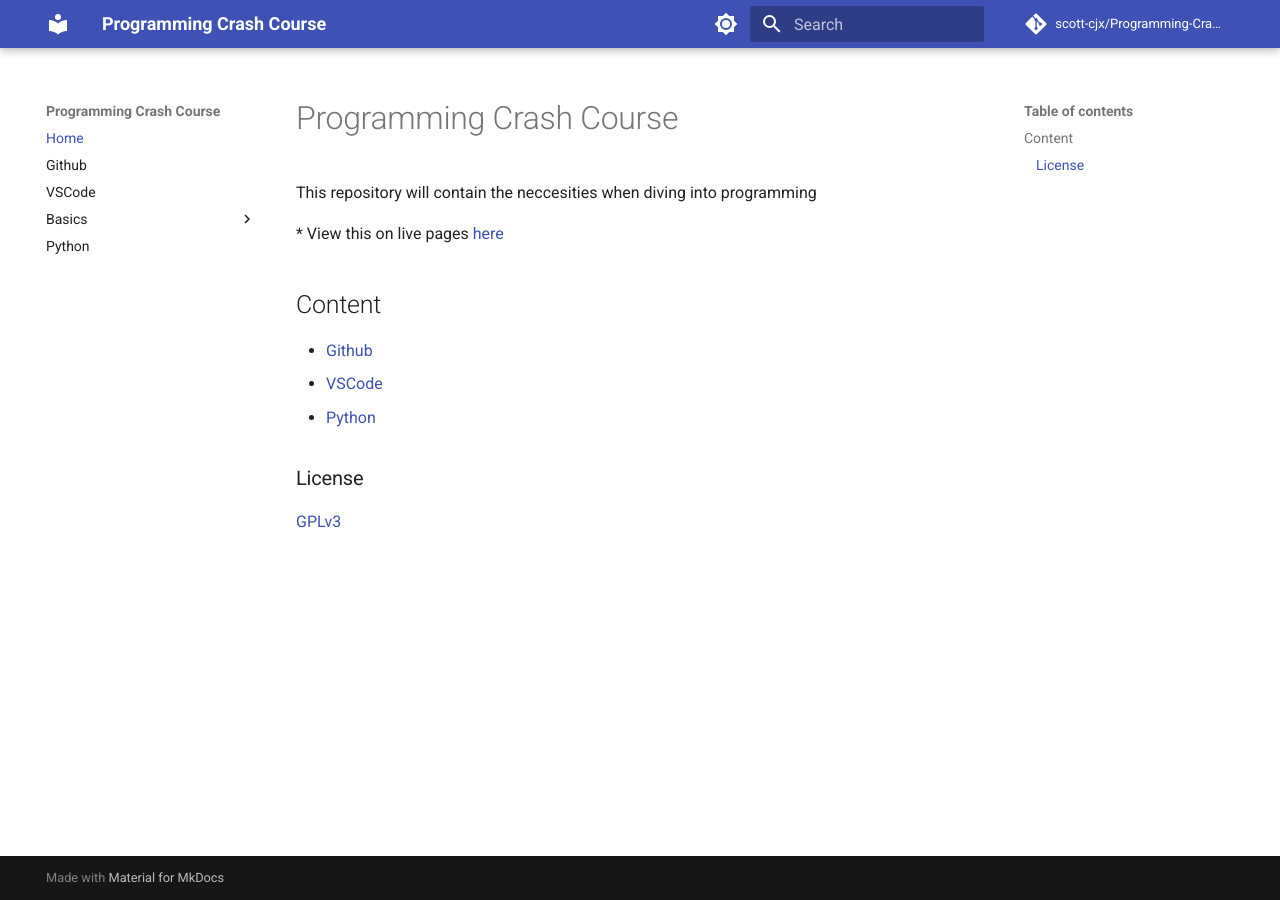
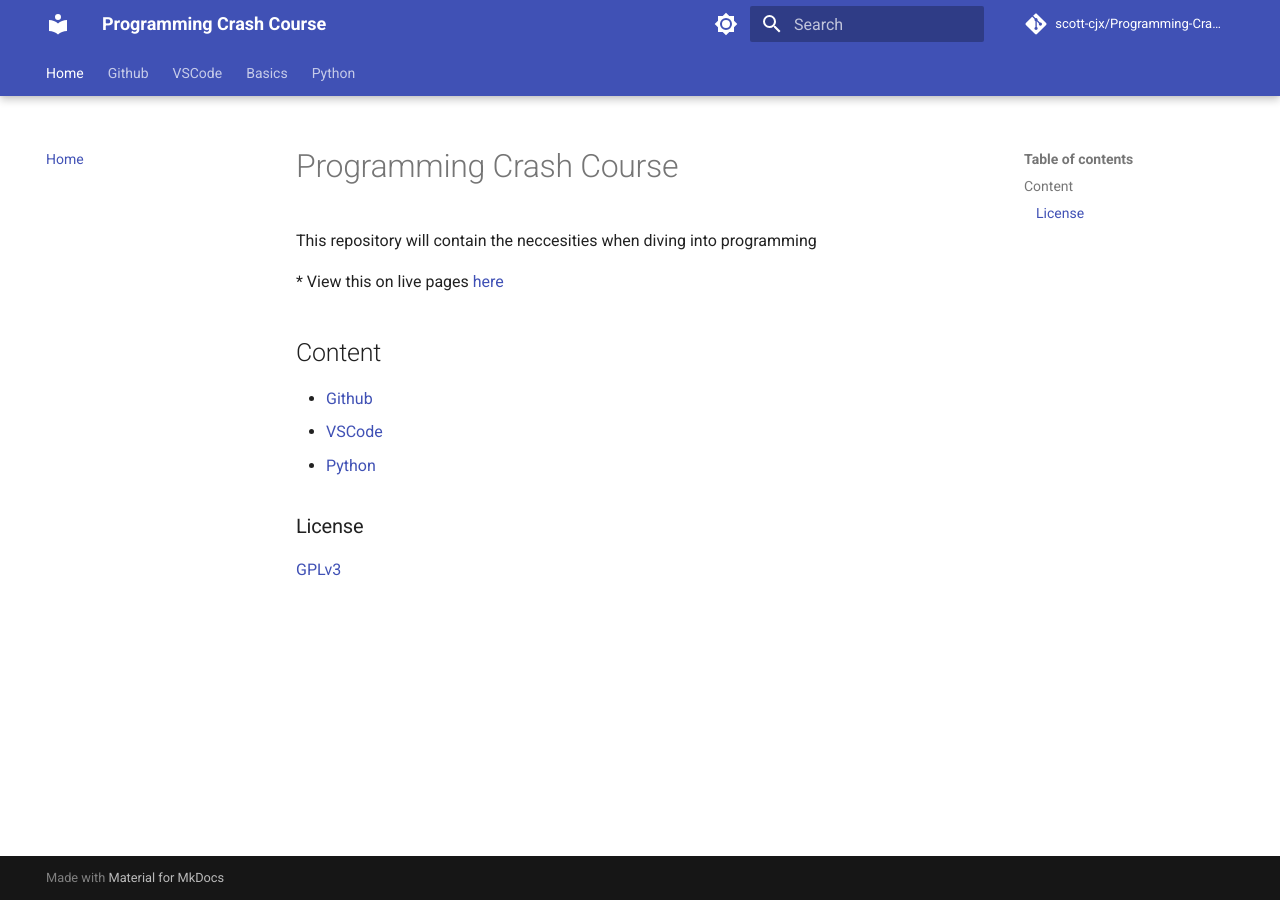
Before and after one commit to scott-cjx/Programming-Crash-Course, an MkDocs documentation site: the page built from docs/README.md, in a window 1280 px wide. Built offline with MkDocs 1.6.1 and Material for MkDocs 9.7.7, drawn with Linux system fonts in a browser that asks for light colours; comment, search, counter and statistics services are not loaded.

Commit message:
automated commit

```diff
--- a/mkdocs.yml
+++ b/mkdocs.yml
@@ -20,6 +20,11 @@
   features:
     - content.tabs.link
     - navigation.instant
+    - navigation.tracking
+    - navigation.tabs
+    - navigation.tabs.sticky
+    - navigation.sections
+
   icon:
     repo: fontawesome/brands/git-alt
 
```
